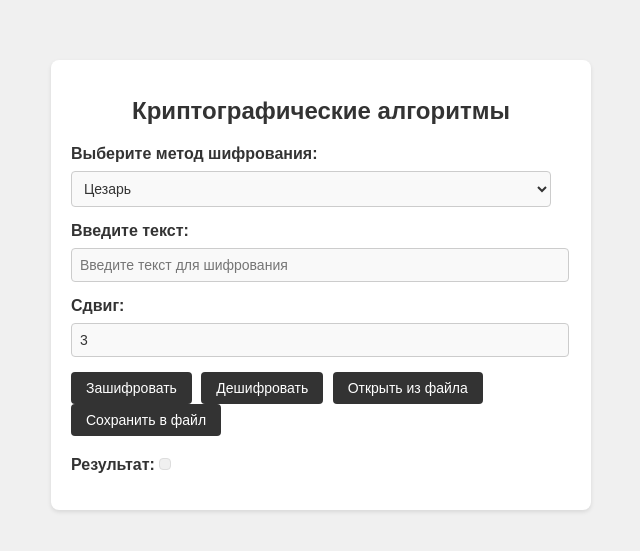
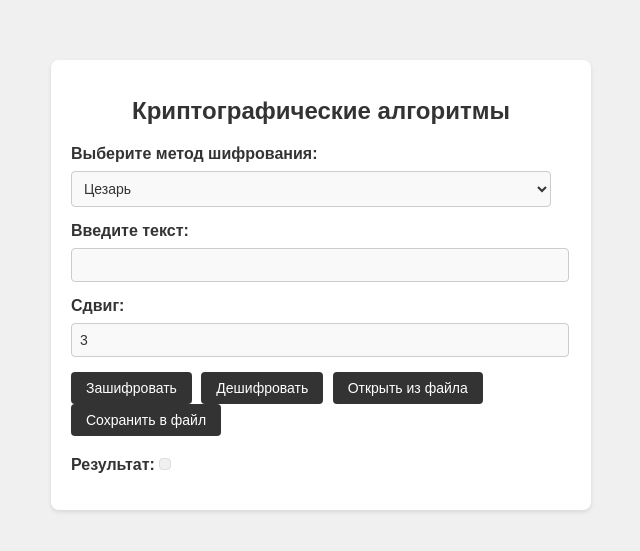
Before and after one commit to AndyM1H/crypto-app, an Electron app: page src/index.html in a window 800 px wide. Shown: the part 115-666 px from the top of the page, without its empty margins (79-719 px from the left). Drawn offline with Linux system fonts and the light colour scheme.

Commit message:
remove placeholder

```diff
--- a/src/index.html
+++ b/src/index.html
@@ -108,7 +108,7 @@
     </select>
 
     <label for="text-input">Введите текст:</label>
-    <input type="text" id="text-input" placeholder="Введите текст для шифрования">
+    <input type="text" id="text-input" >
 
     <label for="key-input" id="key-label">Сдвиг:</label>
     <input type="text" id="key-input" value="3">
```
